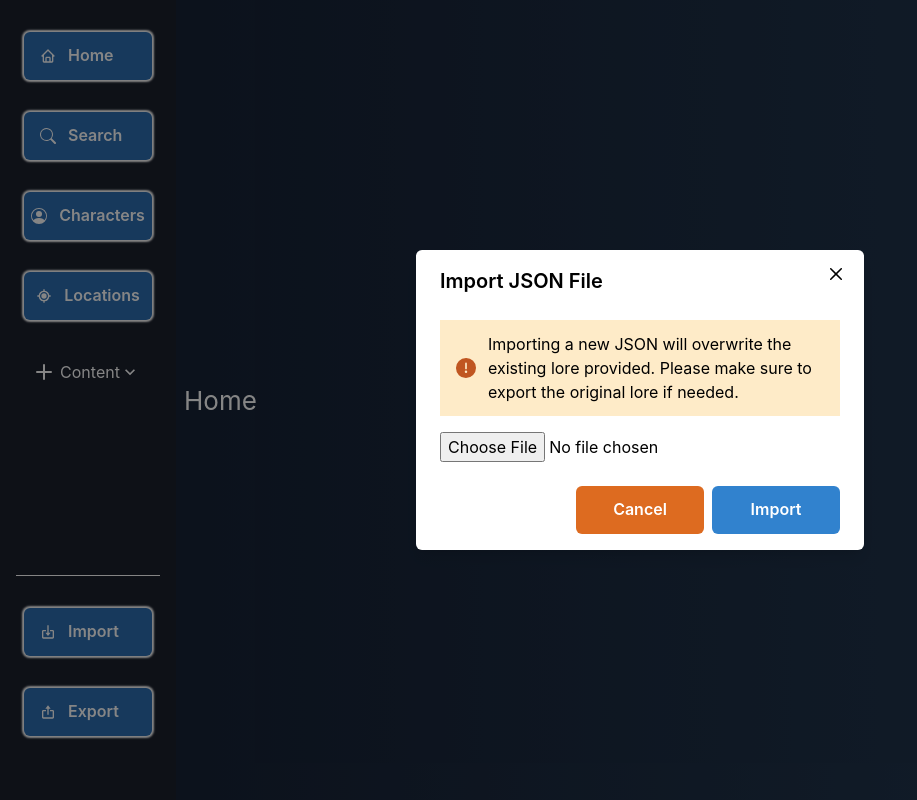
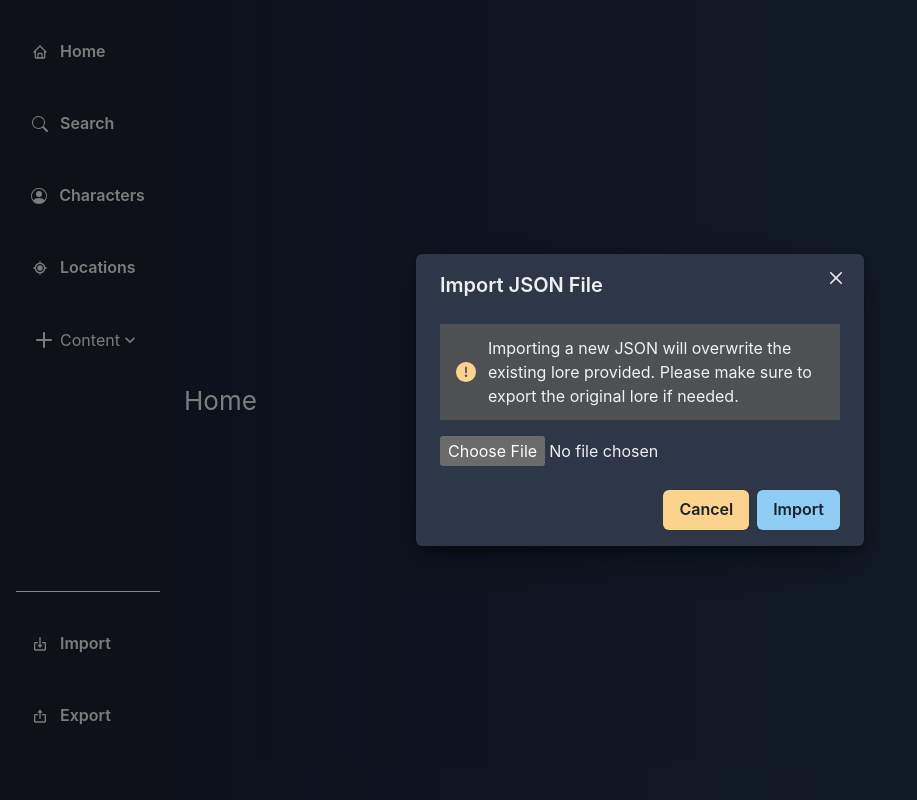
Before and after one commit to AndrewLam882/TableTopLoreOrganizer, a React (Create React App) app: page / in a window 1280 px wide. Both pictures are taken after a click on the button "Import". Shown: the whole page, without its empty margins (0-917 px from the left). Built offline with nearby package versions, Linux system fonts and the light colour scheme.

Commit message:
Removal of old global styles

```diff
--- a/src/components/modals/jsonImportModal.tsx
+++ b/src/components/modals/jsonImportModal.tsx
@@ -52,9 +52,9 @@ const JsonImportModal = ({ isOpen, onClose }: JsonImportModalProps) => {
     <Modal isOpen={isOpen} onClose={onClose}>
       <ModalOverlay />
       <ModalContent alignSelf='center'>
-        <ModalHeader color='black'>{strings.title}</ModalHeader>
-        <ModalCloseButton color='black' />
-        <ModalBody color='black'>
+        <ModalHeader>{strings.title}</ModalHeader>
+        <ModalCloseButton />
+        <ModalBody>
           <VStack spacing='16px' alignItems='start'>
             <Alert status='warning'>
               <AlertIcon />
--- a/src/components/navButton.tsx
+++ b/src/components/navButton.tsx
@@ -8,17 +8,9 @@ interface NavButtonProps extends ButtonProps {
 
 const NavButton = ({ onClick, label, ...rest }: NavButtonProps) => {
   return (
-    <Button
-      onClick={onClick}
-      variant='navbutton'
-      size='md'
-      textAlign='right'
-      w='8rem'
-      iconSpacing={3}
-      {...rest}
-    >
+    <Button onClick={onClick} w='full' iconSpacing={3} {...rest} background='none'>
       <HStack w='100%' justifyContent='space-between'>
-        <Text className='button-text'>{label}</Text>
+        <Text>{label}</Text>
       </HStack>
     </Button>
   )
--- a/src/index.css
+++ /dev/null
@@ -1,13 +0,0 @@
-body {
-  margin: 0;
-  font-family: -apple-system, BlinkMacSystemFont, 'Segoe UI', 'Roboto', 'Oxygen',
-    'Ubuntu', 'Cantarell', 'Fira Sans', 'Droid Sans', 'Helvetica Neue',
-    sans-serif;
-  -webkit-font-smoothing: antialiased;
-  -moz-osx-font-smoothing: grayscale;
-}
-
-code {
-  font-family: source-code-pro, Menlo, Monaco, Consolas, 'Courier New',
-    monospace;
-}
--- a/src/index.tsx
+++ b/src/index.tsx
@@ -1,8 +1,7 @@
 import React from 'react'
 import ReactDOM from 'react-dom/client'
-import './index.css'
 import { BrowserRouter } from 'react-router-dom'
-import { ChakraProvider } from '@chakra-ui/react'
+import { ChakraProvider, ColorModeScript } from '@chakra-ui/react'
 import App from './App'
 import theme from './theme/index'
 
@@ -11,6 +10,11 @@ root.render(
   <React.StrictMode>
     <BrowserRouter>
       <ChakraProvider theme={theme}>
+        <ColorModeScript
+          initialColorMode={
+            theme.config.initialColorMode as 'dark' | 'light' | 'system' | undefined
+          }
+        />
         <App />
       </ChakraProvider>
     </BrowserRouter>
--- a/src/theme/components/button.ts
+++ /dev/null
@@ -1,30 +0,0 @@
-const Button = {
-  baseStyle: {
-    background: 'blue.600',
-    color: 'white',
-    _hover: {
-      background: 'blue.200',
-      color: 'black',
-      fontWeight: 'bold',
-    },
-    _active: {
-      background: 'blue.800',
-      color: 'white',
-      fontWeight: 'bold',
-    },
-  },
-  sizes: {
-    md: {
-      h: '3rem',
-      w: '8rem',
-      fontSize: 'md',
-    },
-  },
-  variants: {
-    navbutton: {
-      boxShadow: '0 0 2px 2px',
-    },
-  },
-}
-
-export default Button
--- a/src/theme/components/menu.ts
+++ /dev/null
@@ -1,47 +0,0 @@
-import { menuAnatomy } from '@chakra-ui/anatomy'
-import { createMultiStyleConfigHelpers } from '@chakra-ui/react'
-
-const { definePartsStyle, defineMultiStyleConfig } = createMultiStyleConfigHelpers(menuAnatomy.keys)
-
-const baseStyle = definePartsStyle({
-  list: {
-    py: '4',
-    borderRadius: 'xl',
-    border: 'none',
-    bg: 'blue.800',
-  },
-  item: {
-    fontSize: 'smaller',
-    bg: 'blue.800',
-    color: 'white',
-    fontWeight: 'normal',
-    _hover: {
-      bg: 'blue.200',
-      color: 'black',
-      fontWeight: 'bold',
-    },
-  },
-  groupTitle: {
-    textTransform: 'uppercase',
-    color: 'white',
-    textAlign: 'center',
-    letterSpacing: 'wider',
-    opacity: '0.7',
-  },
-  command: {
-    opacity: '0.8',
-    fontFamily: 'mono',
-    fontSize: 'sm',
-    letterSpacing: 'tighter',
-    pl: '4',
-  },
-  divider: {
-    my: '4',
-    borderColor: 'white',
-    borderBottom: '2px dotted',
-  },
-})
-
-const Menu = defineMultiStyleConfig({ baseStyle })
-
-export default Menu
--- a/src/theme/index.ts
+++ b/src/theme/index.ts
@@ -1,10 +1,28 @@
+/* eslint-disable quotes */
 import { extendTheme } from '@chakra-ui/react'
-import Button from './components/button'
-import Menu from './components/menu'
-import styles from './styles'
 
-const config = { components: { Button, Menu } }
+const theme = {
+  config: {
+    initialColorMode: 'dark',
+    useSystemColorMode: true,
+  },
+  styles: {
+    global: {
+      body: {
+        margin: 0,
+        fontFamily:
+          "-apple-system, BlinkMacSystemFont, 'Segoe UI', 'Roboto', 'Oxygen', 'Ubuntu', 'Cantarell', 'Fira Sans', 'Droid Sans', 'Helvetica Neue', sans-serif",
+        WebkitFontSmoothing: 'antialiased',
+        MozOsxFontSmoothing: 'grayscale',
+      },
 
-const index = extendTheme(config, styles)
+      code: {
+        fontFamily: "source-code-pro, Menlo, Monaco, Consolas, 'Courier New', monospace",
+      },
+    },
+  },
+}
 
-export default index
+// const config = { components: { Button, Menu } }
+
+export default extendTheme(theme)
--- a/src/theme/styles.ts
+++ /dev/null
@@ -1,18 +0,0 @@
-const styles = {
-  styles: {
-    global: {
-      body: {
-        bg: 'black',
-        color: 'white',
-      },
-      a: {
-        color: 'teal.500',
-        _hover: {
-          textDecoration: 'underline',
-        },
-      },
-    },
-  },
-}
-
-export default styles
```
Also changed, not shown: src/components/StyledMenu.tsx (+0 -16 lines).
